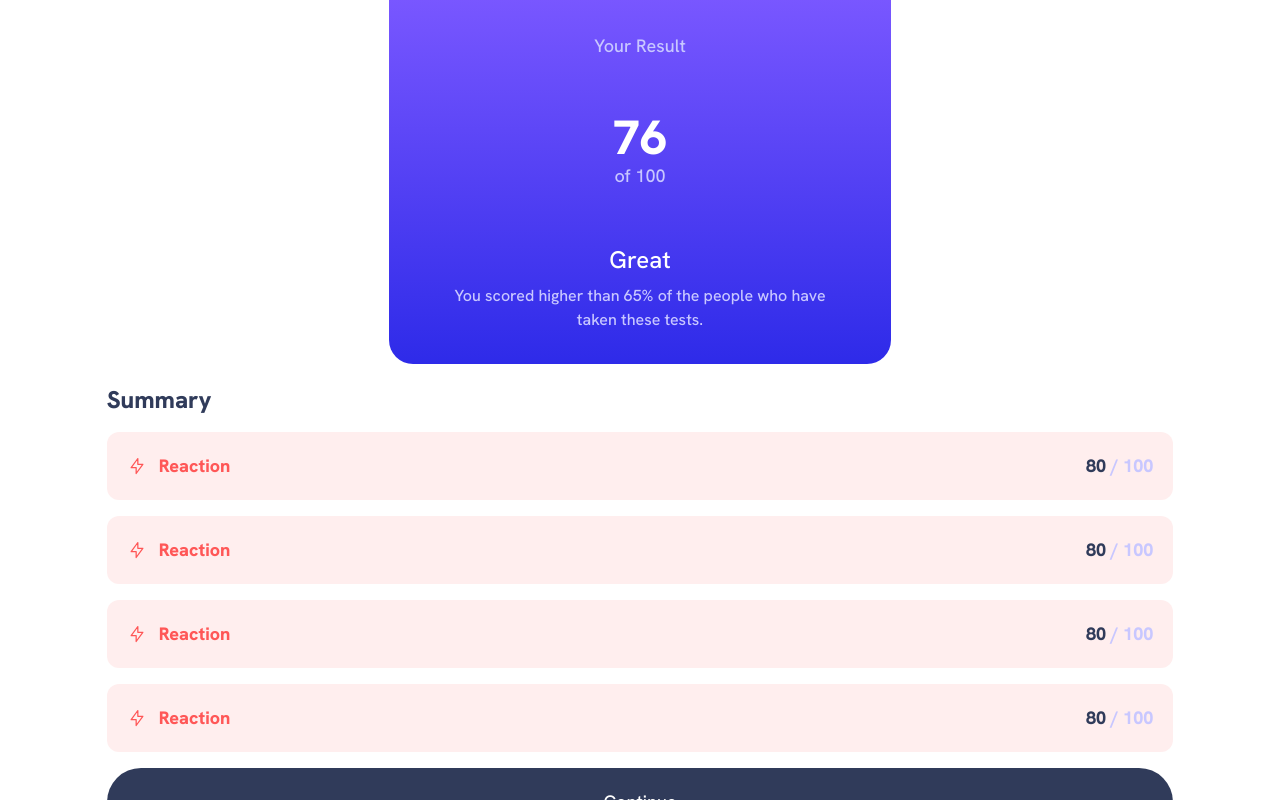
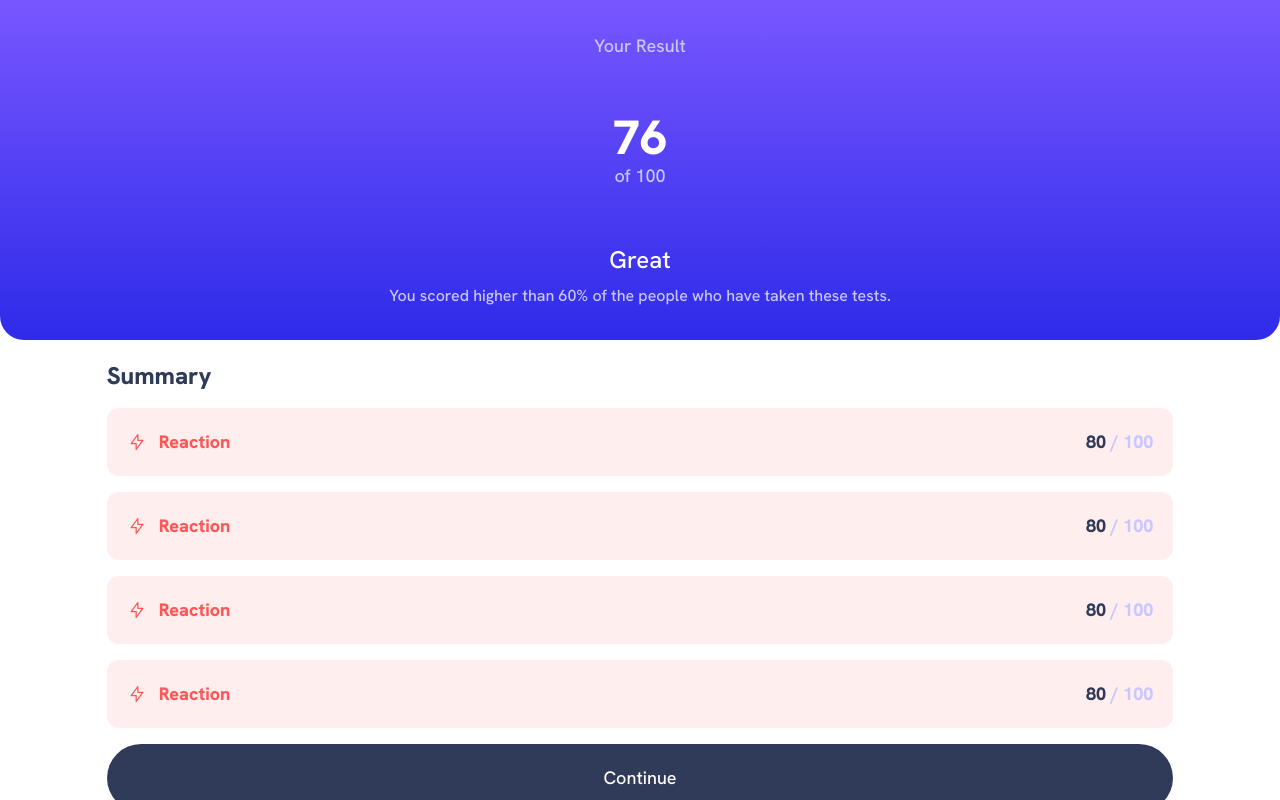
Before and after one commit to kkawakami08/results-summary, a Next.js app: page / in a window 1280 px wide. Built offline with nearby package versions, Linux system fonts and the light colour scheme.

Commit message:
add dynamic elements to Header Component

```diff
--- a/components/Header.jsx
+++ b/components/Header.jsx
@@ -1,17 +1,35 @@
-export default function Header() {
+export default function Header({ testResults }) {
+  const rating = (number) => {
+    if (number < 30) {
+      return { rating: "Okay", percent: "0%" };
+    } else if (number >= 30 && number < 60) {
+      return { rating: "Good", percent: "30%" };
+    } else if (number >= 60 && number < 80) {
+      return { rating: "Great", percent: "60%" };
+    } else {
+      return { rating: "Amazing", percent: "80%" };
+    }
+  };
   return (
-    <div className="bg-gradient-to-b from-headerLight to-headerDark flex flex-col items-center gap-5 py-8 rounded-b-3xl">
+    <div className="w-full bg-gradient-to-b from-headerLight to-headerDark flex flex-col items-center gap-5 py-8 rounded-b-3xl">
       <h1 className="text-lightLavender text-lg">Your Result</h1>
 
       <div className="rounded-full bg-gradient-to-t from-circleDark to-circleLight flex flex-col items-center justify-center w-36 h-36">
-        <h2 className="text-white font-extrabold text-5xl">76</h2>
+        <h2 className="text-white font-extrabold text-5xl">{testResults}</h2>
         <h2 className="text-lightLavender text-lg">of 100</h2>
       </div>
 
       <div className="flex flex-col items-center gap-2">
-        <h2 className="text-white font-medium text-2xl">Great</h2>
-        <p className="text-lightLavender text-md w-3/4 text-center">
-          You scored higher than 65% of the people who have taken these tests.
+        <h2 className="text-white font-medium text-2xl">
+          {rating(testResults).rating}
+        </h2>
+        <p className="text-lightLavender text-md mx-10 text-center ">
+          {testResults < 30
+            ? "You did not score very high man."
+            : `You scored higher than ${
+                rating(testResults).percent
+              } of the people who
+          have taken these tests.`}
         </p>
       </div>
     </div>
--- a/components/SummaryPoints.jsx
+++ b/components/SummaryPoints.jsx
@@ -1,5 +1,6 @@
 import Image from "next/image";
 import icon from "../public/images/icon-reaction.svg";
+import testResults from "../data.js";
 
 export default function SummaryPoints() {
   return (
--- /dev/null
+++ b/data.js
@@ -0,0 +1,22 @@
+export default [
+  {
+    category: "Reaction",
+    score: 80,
+    icon: "./assets/images/icon-reaction.svg",
+  },
+  {
+    category: "Memory",
+    score: 92,
+    icon: "./assets/images/icon-memory.svg",
+  },
+  {
+    category: "Verbal",
+    score: 61,
+    icon: "./assets/images/icon-verbal.svg",
+  },
+  {
+    category: "Visual",
+    score: 72,
+    icon: "./assets/images/icon-visual.svg",
+  },
+];
--- a/pages/index.js
+++ b/pages/index.js
@@ -1,15 +1,25 @@
 import Head from "next/head";
 import Header from "@/components/Header";
 import SummaryPoints from "@/components/SummaryPoints";
+import testResults from "../data.js";
 
 export default function Home() {
+  function findResults() {
+    let sum = 0;
+    testResults.map((item) => (sum += item.score));
+    return Math.round((sum / 400) * 100);
+  }
+
+  let results = findResults(testResults);
+  console.log(results);
+
   return (
     <>
       <Head>
         <title>Results Summary Component</title>
       </Head>
       <main className="h-screen bg-white flex flex-col items-center">
-        <Header />
+        <Header testResults={results} />
 
         <div className="w-5/6 flex flex-col gap-4 py-5">
           <h1 className="font-extrabold text-2xl text-darkGrayBlue">Summary</h1>
```
Also changed, not shown: data.json (deleted, +0 -22 lines).
